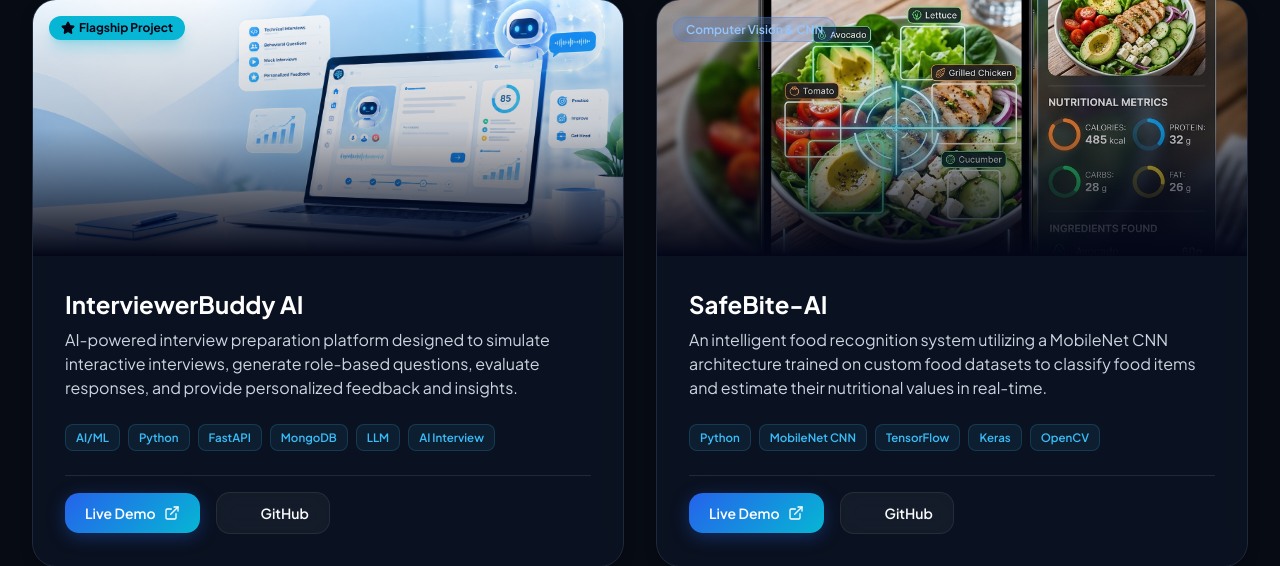
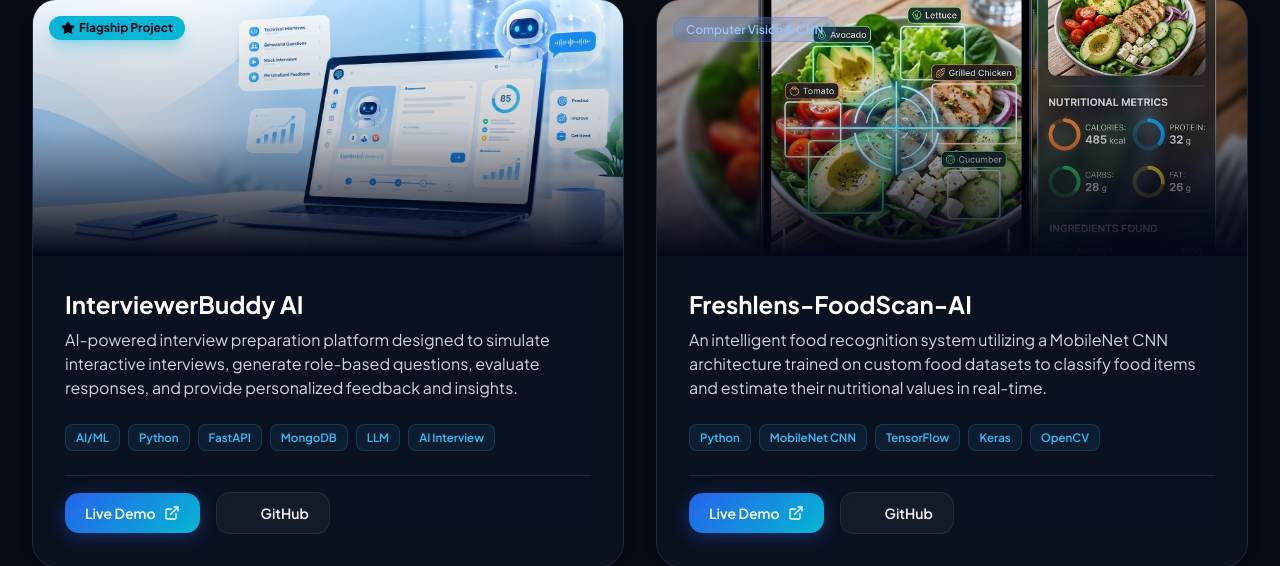
Before and after one commit to Prince-singh001/MyPortfolio, a Flask app: template templates/index.html in a window 1280 px wide. Shown: the part 5417-5983 px from the top of the page. Run offline with Flask 3, Linux system fonts and the light colour scheme; the template is opened without the code that fills it, so the values that code supplies are empty; some libraries are stand-ins or nearby versions.

Commit message:
update urls

```diff
--- a/templates/index.html
+++ b/templates/index.html
@@ -1054,7 +1054,7 @@
 
             <div class="p-6 sm:p-8 flex flex-col flex-1">
               <h3 class="text-2xl font-bold text-slate-900 dark:text-white mb-2 group-hover:text-blue-600 dark:group-hover:text-blue-400 transition-colors">
-                SafeBite-AI
+                Freshlens-FoodScan-AI
               </h3>
 
               <p class="text-slate-700 dark:text-slate-300 text-sm sm:text-base leading-relaxed mb-6 flex-1">
@@ -1073,7 +1073,7 @@
               <!-- Buttons -->
               <div class="flex items-center gap-4 pt-4 border-t border-slate-200 dark:border-slate-800">
                 <a
-                  href="https://safebite-sno8.onrender.com"
+                  href="https://freshlens-ai-pp1i.onrender.com"
                   target="_blank"
                   rel="noopener noreferrer"
                   class="btn-primary py-2.5 px-5 text-sm"
```
